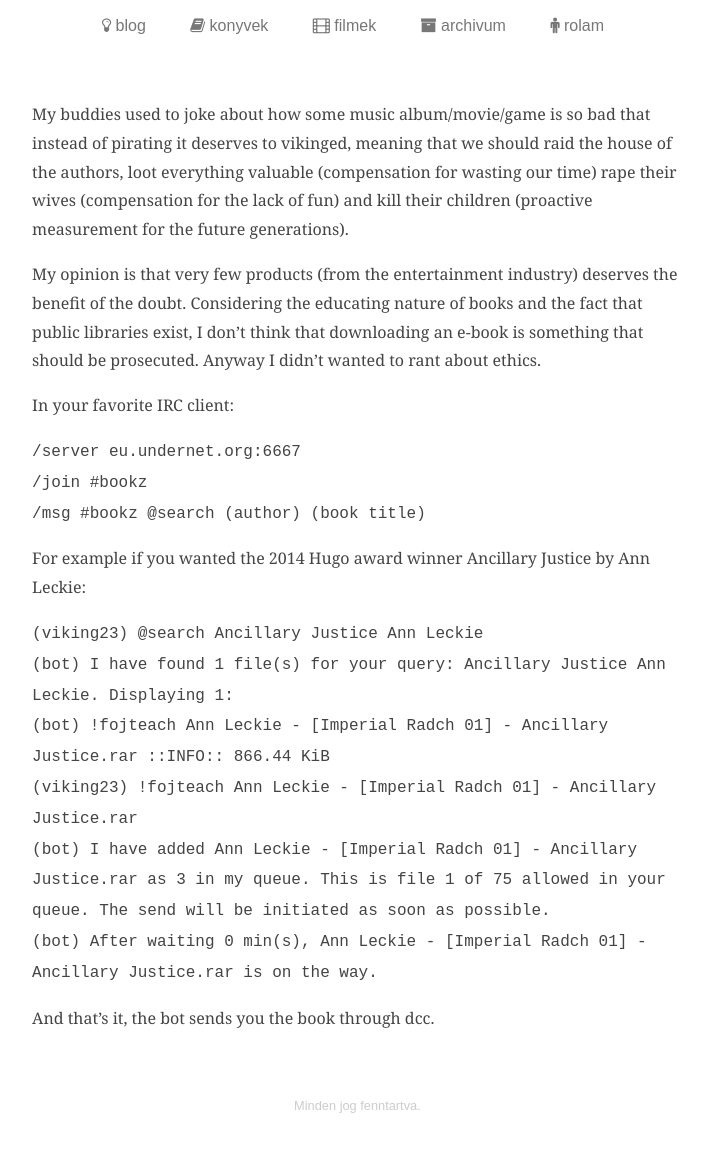
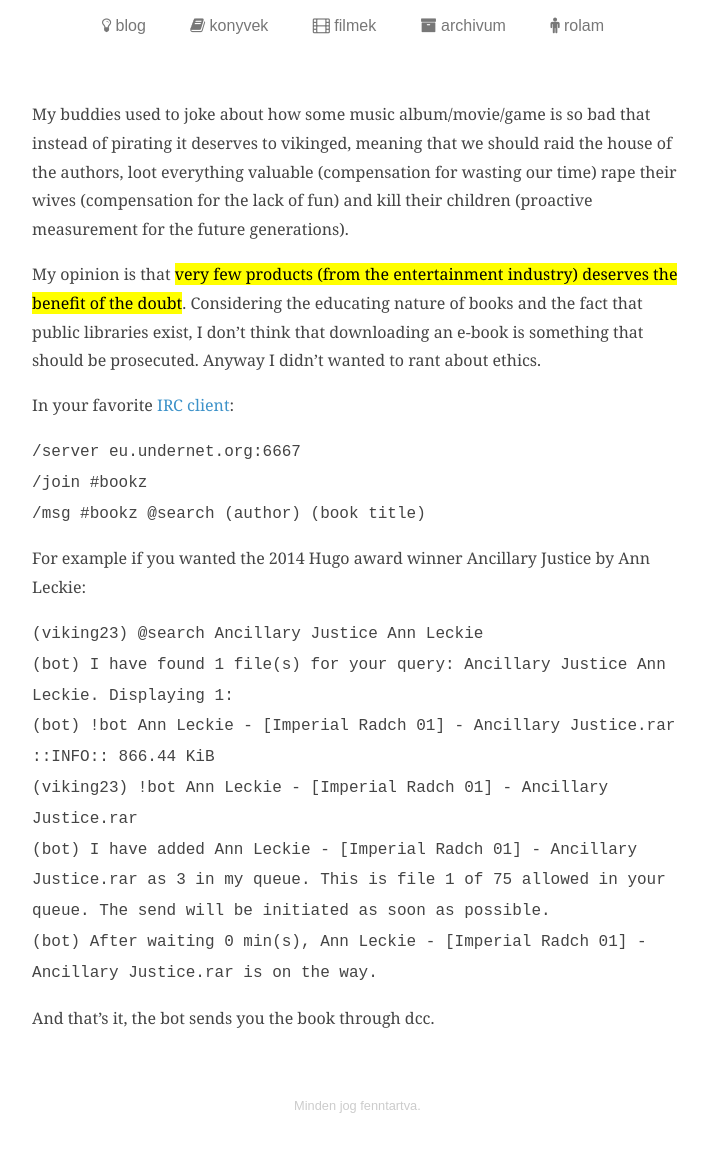
Before and after one commit to 4p3/4p3.github.io, a Jekyll site: the page built from _posts/2014-08-21-howtopiratebooks.markdown, in a window 1280 px wide. Shown: the whole page, without its empty margins (287-995 px from the left). Built offline with Jekyll 4.4.1, drawn with Linux system fonts in a browser that asks for light colours; Markdown is read by kramdown in place of the engine named in the settings.

Commit message:
and the final version

```diff
--- a/_posts/2014-08-21-howtopiratebooks.markdown
+++ b/_posts/2014-08-21-howtopiratebooks.markdown
@@ -8,9 +8,9 @@ tags: ['book','pirate','irc']
 
 My buddies used to joke about how some music album/movie/game is so bad that instead of pirating it deserves to vikinged, meaning that we should raid the house of the authors, loot everything valuable (compensation for wasting our time) rape their wives (compensation for the lack of fun) and kill their children (proactive measurement for the future generations).
 
-My opinion is that very few products (from the entertainment industry) deserves the benefit of the doubt. Considering the educating nature of books and the fact that public libraries exist, I don't think that downloading an e-book is something that should be prosecuted. Anyway I didn't wanted to rant about ethics.
+My opinion is that <mark>very few products (from the entertainment industry) deserves the benefit of the doubt</mark>. Considering the educating nature of books and the fact that public libraries exist, I don't think that downloading an e-book is something that should be prosecuted. Anyway I didn't wanted to rant about ethics.
 
-In your favorite IRC client:
+In your favorite <a href="https://en.wikipedia.org/wiki/IRC_client">IRC client</a>:
 
 <code>
 	/server eu.undernet.org:6667<br>
@@ -23,8 +23,8 @@ For example if you wanted the 2014 Hugo award winner Ancillary Justice by Ann Le
 <code>
 	(viking23) @search Ancillary Justice Ann Leckie<br>
 	(bot) I have found 1 file(s) for your query: Ancillary Justice Ann Leckie. Displaying 1:<br>
-	(bot) !fojteach Ann Leckie - [Imperial Radch 01] - Ancillary Justice.rar ::INFO:: 866.44 KiB<br>
-	(viking23)  !fojteach Ann Leckie - [Imperial Radch 01] - Ancillary Justice.rar<br>
+	(bot) !bot Ann Leckie - [Imperial Radch 01] - Ancillary Justice.rar ::INFO:: 866.44 KiB<br>
+	(viking23)  !bot Ann Leckie - [Imperial Radch 01] - Ancillary Justice.rar<br>
 	(bot) I have added Ann Leckie - [Imperial Radch 01] - Ancillary Justice.rar as 3 in my queue. This is file 1 of 75 allowed in your queue. The send will be initiated as soon as possible.<br>
 	(bot) After waiting 0 min(s), Ann Leckie - [Imperial Radch 01] - Ancillary Justice.rar is on the way.<br>
 </code>
```
